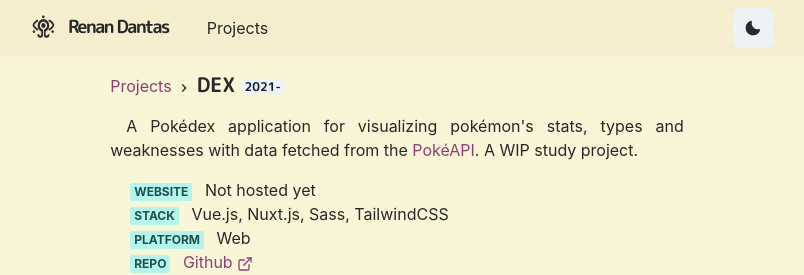
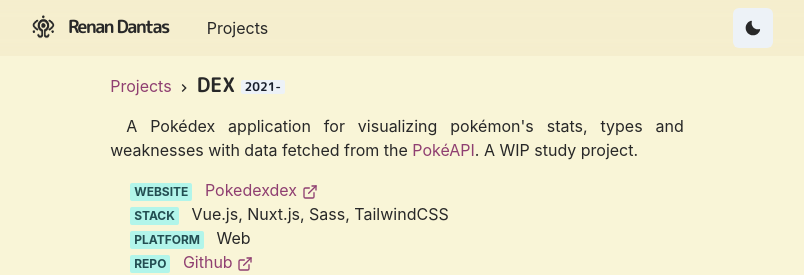
Before and after one commit to renandantasp/renan-homepage, a Next.js app: page /projects/pokedex in a window 1280 px wide. Shown: the top 275 px of the page, without its empty margins (243-1047 px from the left). Built offline with nearby package versions, Linux system fonts and the light colour scheme.

Commit message:
chore: update pokedex url

```diff
--- a/pages/projects/pokedex.js
+++ b/pages/projects/pokedex.js
@@ -16,8 +16,7 @@ const Project = () =>{
       </P>
       <List my={4} ml={5}>
         <ListItem>
-          <MetaData>website</MetaData> Not hosted yet
-          {/* <MetaData>website</MetaData> <Link isExternal={true} href="https://pokedexdex.herokuapp.com/"> Pokedexdex <ExternalLinkIcon/></Link> */}
+          <MetaData>website</MetaData> <Link isExternal={true} href="https://pokedexdex.vercel.app/"> Pokedexdex <ExternalLinkIcon/></Link>
         </ListItem>
         <ListItem>
           <MetaData>stack</MetaData> Vue.js, Nuxt.js, Sass, TailwindCSS
```
